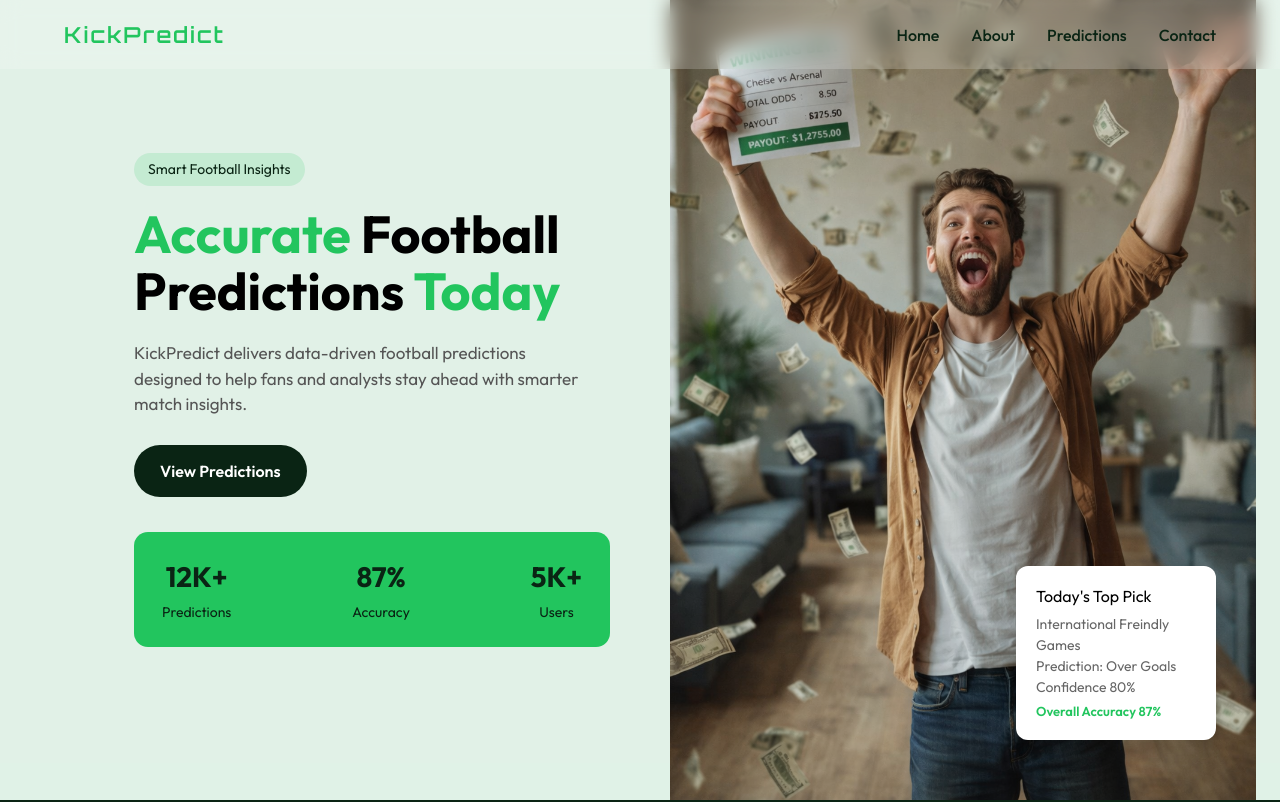
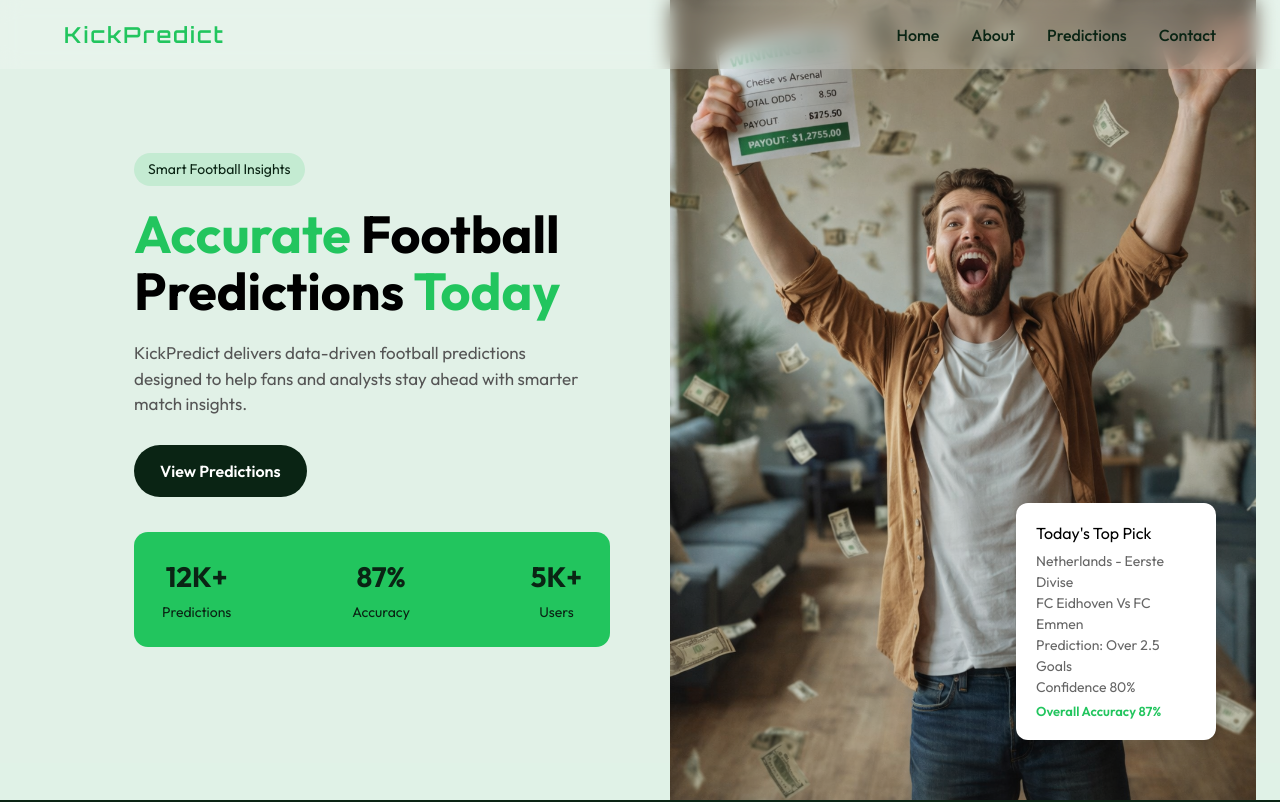
Before and after one commit to Hisaw304/kickpredict, a React (Vite) app: page / in a window 1280 px wide. Shown: the top 802 px of the page. Built offline with nearby package versions, Linux system fonts and the light colour scheme; no server answers; the database is empty.

Commit message:
todays commit

```diff
--- a/src/components/Hero.jsx
+++ b/src/components/Hero.jsx
@@ -49,8 +49,9 @@ export default function Hero() {
             {/* FLOATING CARD */}
             <div className="kp-floating-card">
               <h4>Today's Top Pick</h4>
-              <p>International Freindly Games</p>
-              <p>Prediction: Over Goals</p>
+              <p>Netherlands - Eerste Divise</p>
+              <p>FC Eidhoven Vs FC Emmen</p>
+              <p>Prediction: Over 2.5 Goals</p>
               <p>Confidence 80%</p>
               <span>Overall Accuracy 87%</span>
             </div>
```
